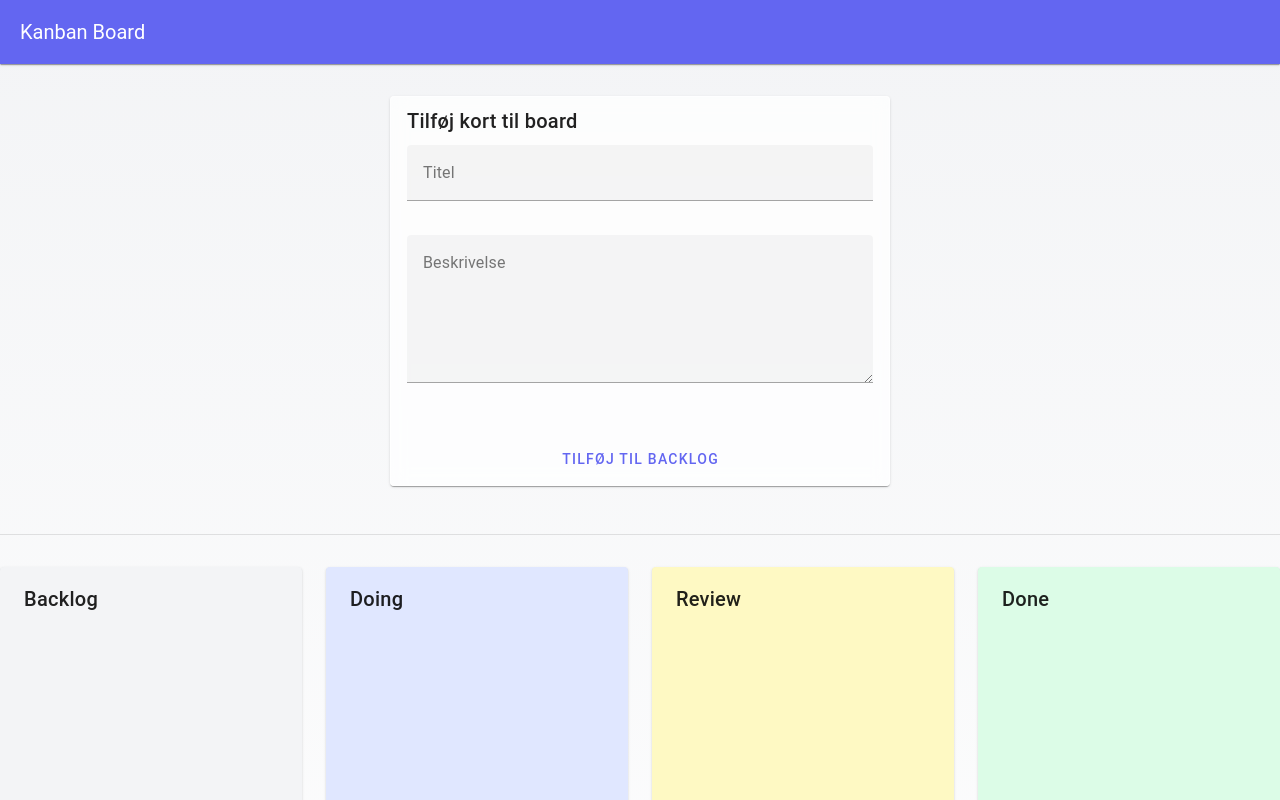
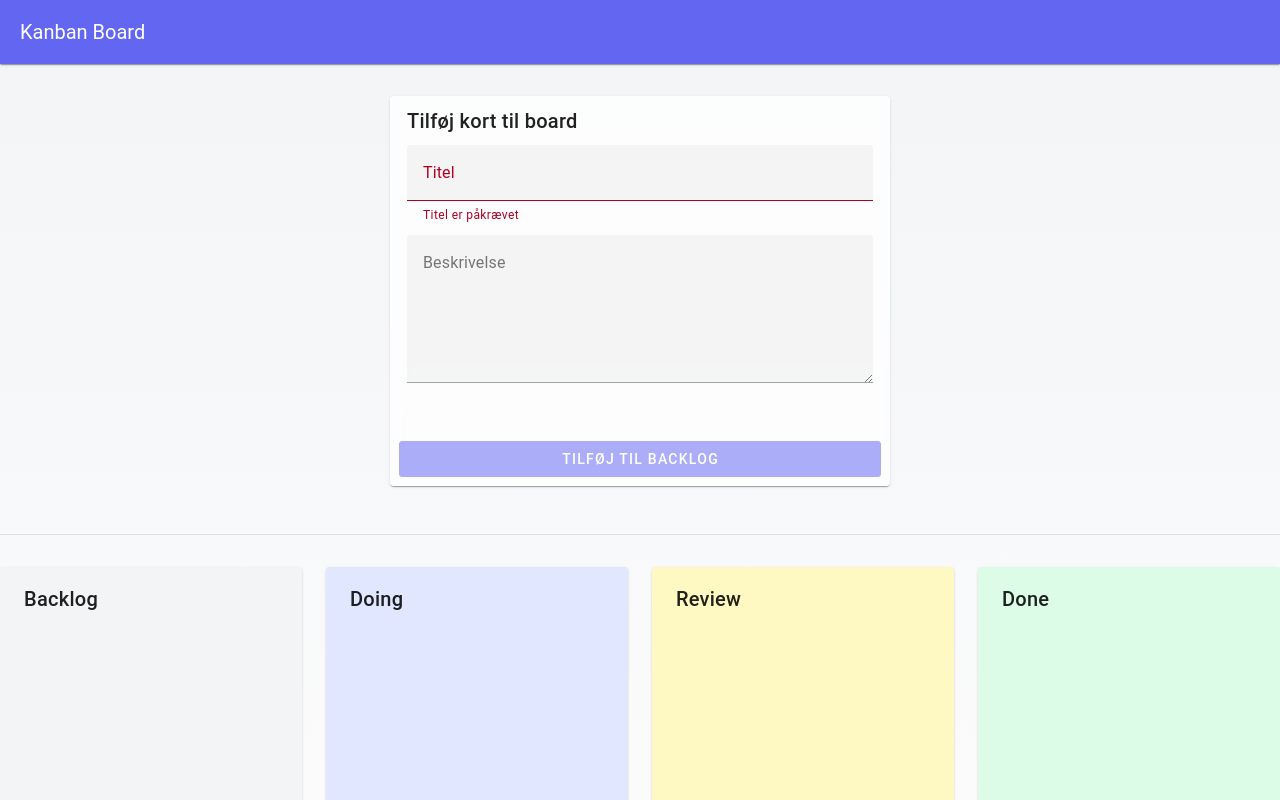
Before and after one commit to lucasmodin/vue-kanban-board, a Vue app: page / in a window 1280 px wide. Shown: the top 800 px of the page. Built offline with nearby package versions, Linux system fonts and the light colour scheme; the HTML template or start-up script is replaced by a standard one.

Commit message:
did som crude validation on forms in app.vue

```diff
--- a/src/App.vue
+++ b/src/App.vue
@@ -1,6 +1,6 @@
 <script setup lang="ts">
 import ColumnItem from './ColumnItem.vue'
-import { ref } from 'vue'
+import { ref, computed } from 'vue'
 import { useCreateCard, useDeleteCard, useCardUpdate, useMoveCard } from './composables'
 import { useBoardState } from './composables/boardState';
 import type { Card, Status } from './domain/card'
@@ -20,8 +20,19 @@ const editDialog = ref(false)
 const editTitle = ref('')
 const editDescription = ref('')
 
+const newTitleError = computed(() => newTitle.value.trim().length ? '' : 'Titel er påkrævet')
+const newDescLen   = computed(() => newDescription.value.trim().length)
+const newDescError = computed(() => newDescLen.value <= 200 ? '' : 'Maks 200 tegn')
+const canCreate    = computed(() => !newTitleError.value && !newDescError.value)
+
+const editTitleError = computed(() => editTitle.value.trim().length ? '' : 'Titel er påkrævet')
+const editDescLen    = computed(() => editDescription.value.trim().length)
+const editDescError  = computed(() => editDescLen.value <= 200 ? '' : 'Maks 200 tegn')
+const canEdit        = computed(() => !editTitleError.value && !editDescError.value)
+
+
 function onCreate() {
-  if(!newTitle.value.trim()) {
+  if(!canCreate.value) {
     return
   }
   create(newTitle.value, newDescription.value, defaultStatus)
@@ -45,9 +56,10 @@ function onUpdate(card: Card) {
 }
 
 function saveEdit() {
-  if (editCard.value) {
-    update(editCard.value.id, editTitle.value, editDescription.value)
-  }
+ if (!canEdit.value || !editCard.value) {
+  return
+ }
+  update(editCard.value.id, editTitle.value, editDescription.value)
   editDialog.value = false
 }
 
@@ -64,11 +76,27 @@ function saveEdit() {
         <v-card class="glass-card w-100" max-width="500">
           <v-card-title>Tilføj kort til board</v-card-title>
           <v-card-text>
-            <v-text-field variant="filled" v-model="newTitle" label="Titel" class="mb-3"/>
-            <v-textarea variant="filled" v-model="newDescription" label="Beskrivelse" class="mb-3"/>
+            <v-form>
+              <v-text-field
+              variant="filled"
+              v-model="newTitle"
+              label="Titel"
+              class="mb-3"
+              :error="!!newTitleError"
+              :error-messages="newTitleError ? [newTitleError] : []"
+              />
+              <v-textarea
+              variant="filled"
+              v-model="newDescription"
+              label="Beskrivelse"
+              class="mb-3"
+              :error="!!newDescError"
+              :error-messages="newDescError ? [newDescError] : []"
+              />
+            </v-form>
           </v-card-text>
           <v-card-actions>
-            <v-btn color="primary" block @click="onCreate">Tilføj til backlog</v-btn>
+            <v-btn :disabled="!canCreate" variant="flat" color="primary" block @click="onCreate">Tilføj til backlog</v-btn>
           </v-card-actions>
         </v-card>
       </v-container>
@@ -126,14 +154,28 @@ function saveEdit() {
 
   <v-dialog v-model="editDialog" max-width="500">
     <v-card>
-      <v-card-title>Rediger kort: {{ newTitle }}</v-card-title>
+      <v-card-title>Rediger kort: {{ editTitle }}</v-card-title>
       <v-card-text>
-        <v-text-field v-model="editTitle" label="Titel" class="mb-3"></v-text-field>
-        <v-textarea v-model="editDescription" label="Beskrivelse" class="mb-3"></v-textarea>
+        <v-form>
+          <v-text-field
+          v-model="editTitle"
+          label="Titel"
+          class="mb-3"
+          :error="!!editTitleError"
+          :error-messages="editTitleError ? [editTitleError] : []"
+          />
+          <v-textarea
+          v-model="editDescription"
+          label="Beskrivelse"
+          class="mb-3"
+          :error="!!editDescError"
+          :error-messages="editDescError ? [editDescError] : []"
+          />
+        </v-form>
       </v-card-text>
         <v-card-actions>
           <v-btn text @click="editDialog = false">Annuller</v-btn>
-          <v-btn color="primary" @click="saveEdit">Gem</v-btn>
+          <v-btn :disabled="!canEdit" color="primary" @click="saveEdit">Gem</v-btn>
         </v-card-actions>
     </v-card>
   </v-dialog>
```
